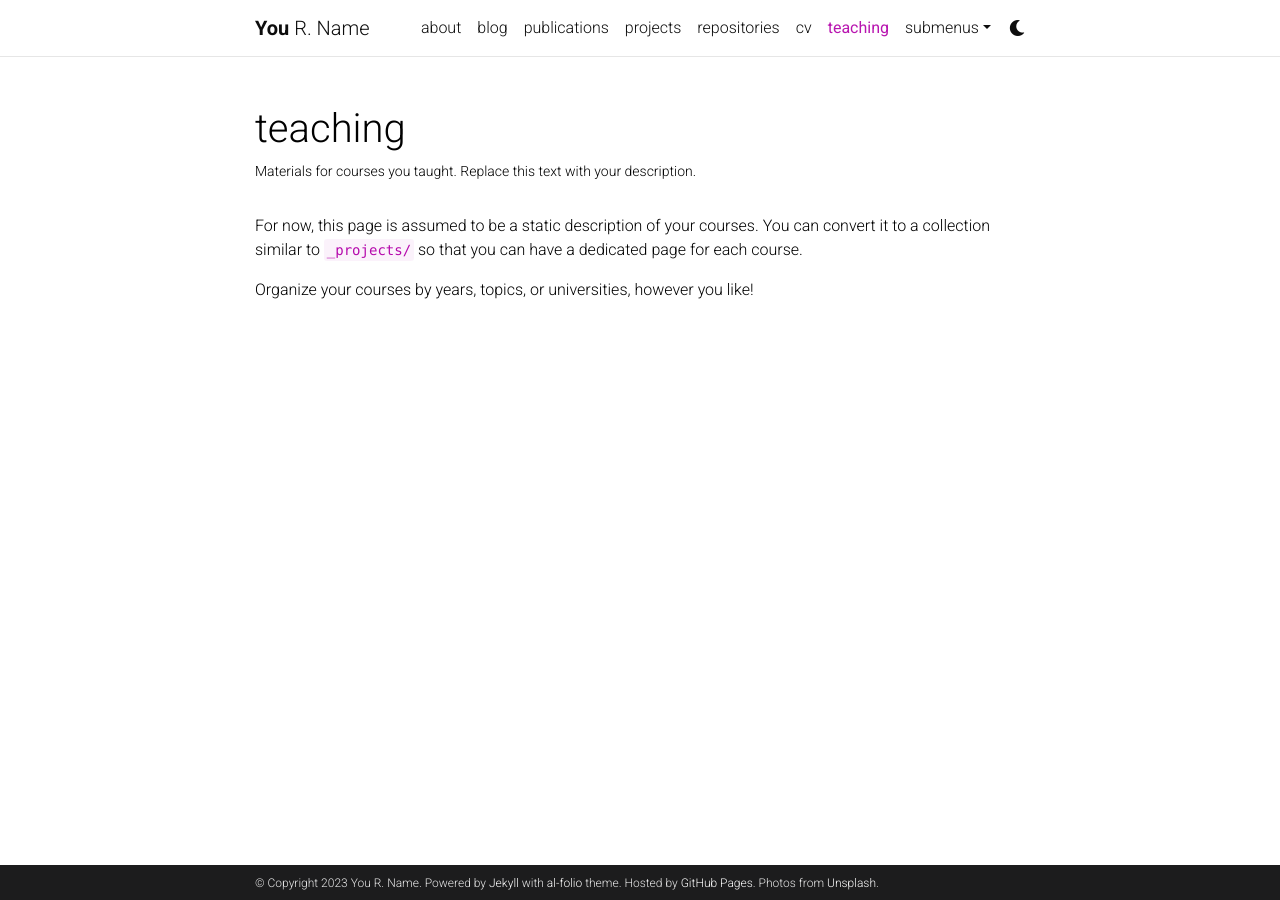
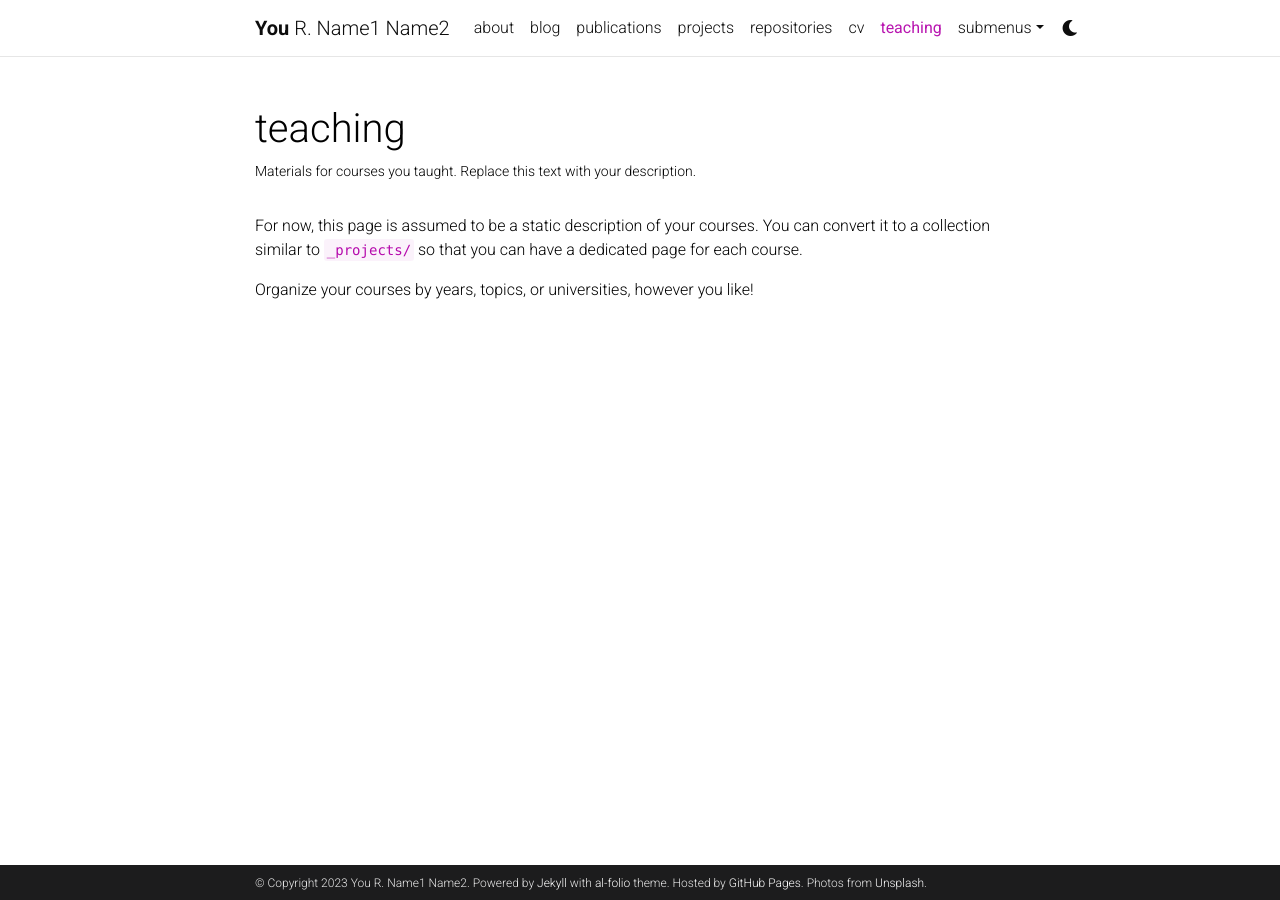
Before and after one commit to openacchio/openacchio.github.io, a Jekyll site: the page built from _pages/teaching.md, in a window 1280 px wide. Built offline with Jekyll 4.4.1, drawn with Linux system fonts in a browser that asks for light colours; comment, search, counter and statistics services are not loaded; a style sheet for code colours, icons or effects is not loaded.

Commit message:
Update _config.yml
updated Name to Name1 Name2

```diff
--- a/_config.yml
+++ b/_config.yml
@@ -5,7 +5,7 @@
 title: blank # the website title (if blank, full name will be used instead)
 first_name: You
 middle_name: R.
-last_name: Name
+last_name: Name1 Name2
 email: you@example.com
 description: > # the ">" symbol means to ignore newlines until "footer_text:"
   A simple, whitespace theme for academics. Based on [*folio](https://github.com/bogoli/-folio) design.
```
